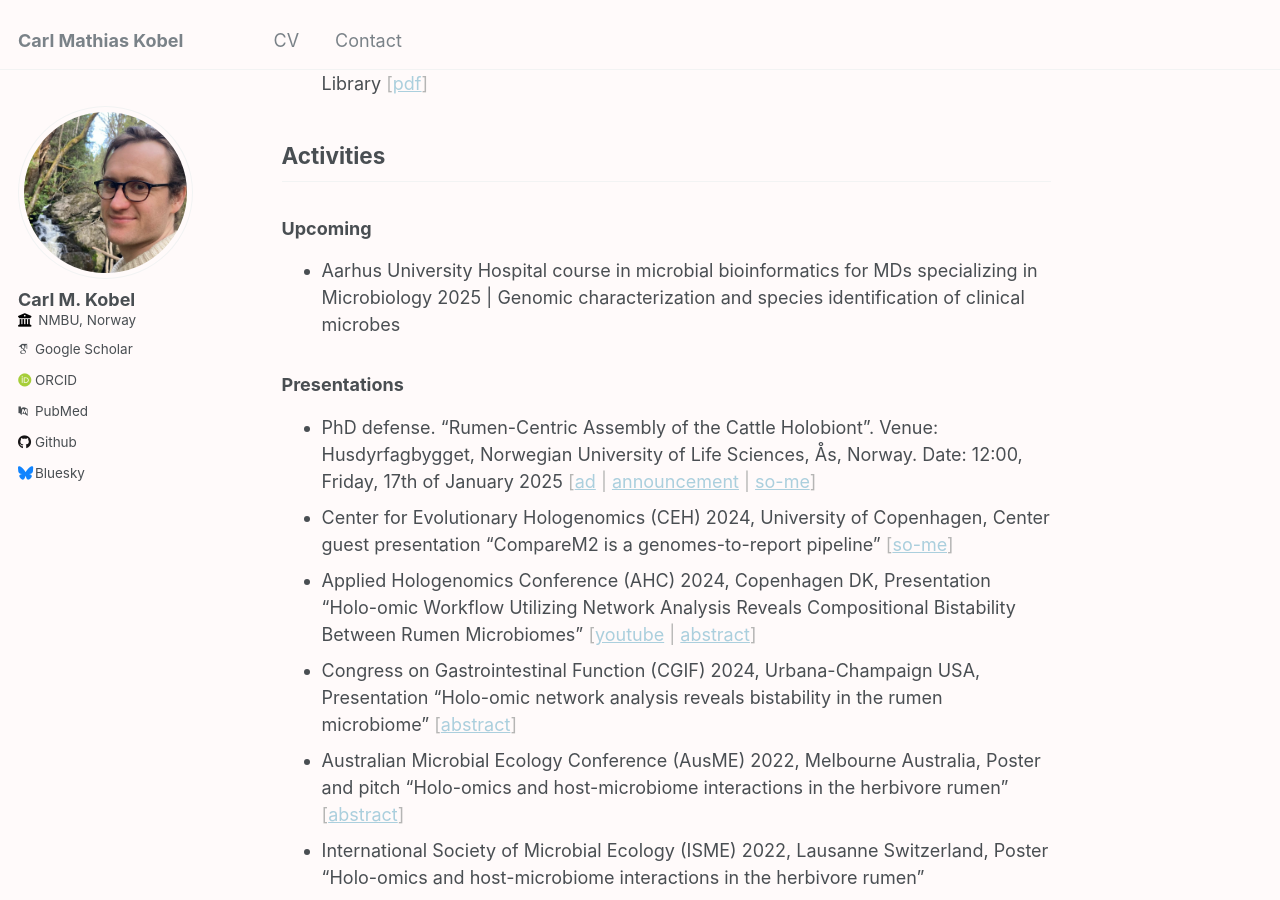
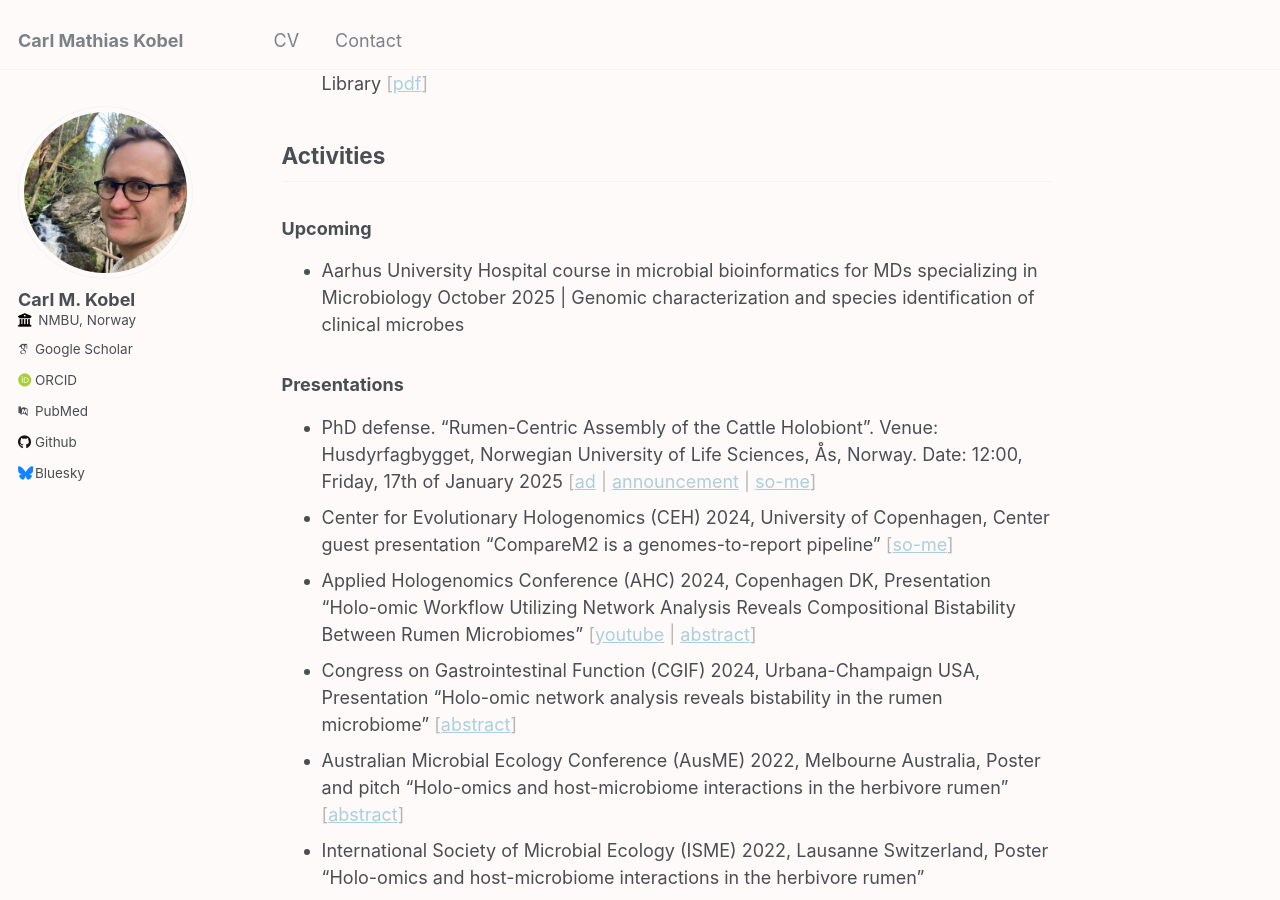
Before and after one commit to cmkobel/cmkobel.github.io, a Jekyll site: the page built from _pages/about.md, in a window 1280 px wide and 900 px high, scrolled down 504 px. Built offline with Jekyll 4.4.1, drawn with Linux system fonts in a browser that asks for light colours; some web fonts are replaced.

Commit message:
Update about.md

```diff
--- a/_pages/about.md
+++ b/_pages/about.md
@@ -20,7 +20,7 @@ I'm a bioinformatician with the perspective that microbiomes are largely underva
 ## Activities
 
 ### Upcoming
-- Aarhus University Hospital course in microbial bioinformatics for MDs specializing in Microbiology 2025 \| Genomic characterization and species identification of clinical microbes
+- Aarhus University Hospital course in microbial bioinformatics for MDs specializing in Microbiology October 2025 \| Genomic characterization and species identification of clinical microbes
 
 ### Presentations
 
```
